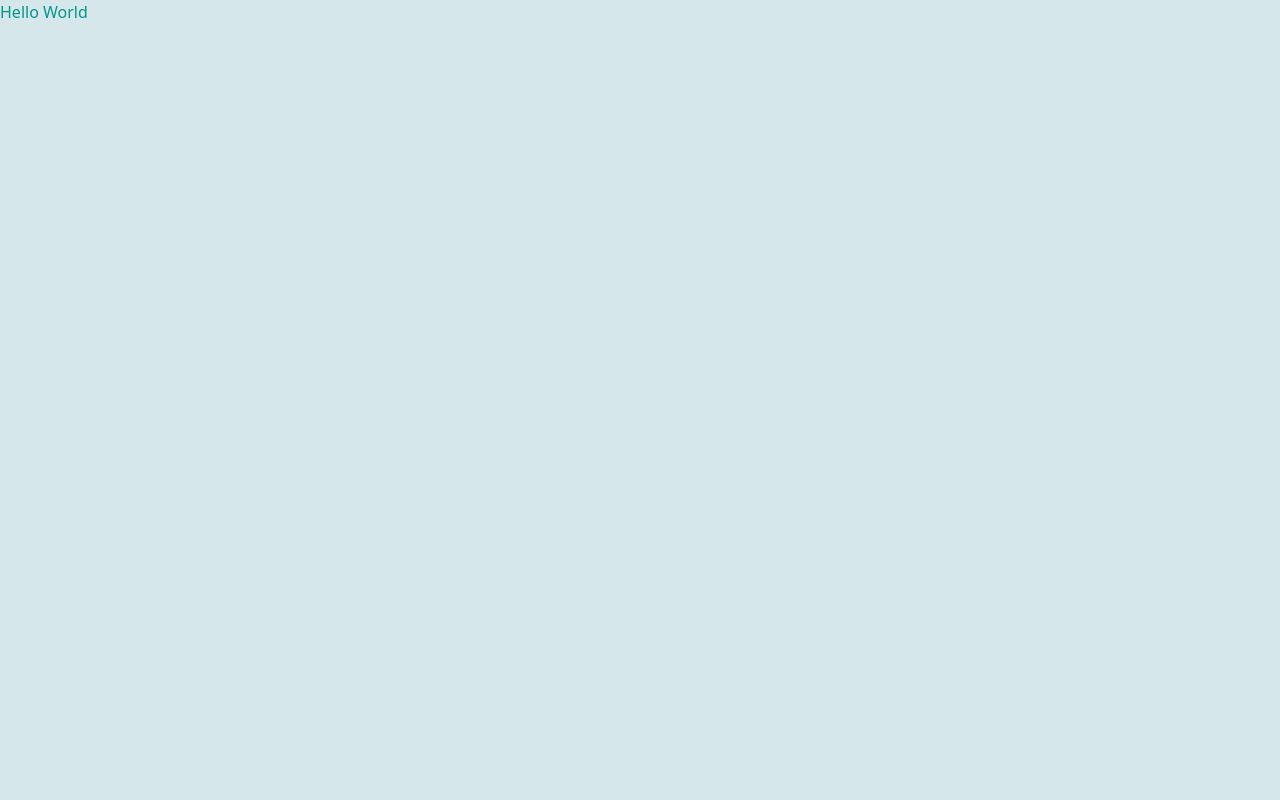
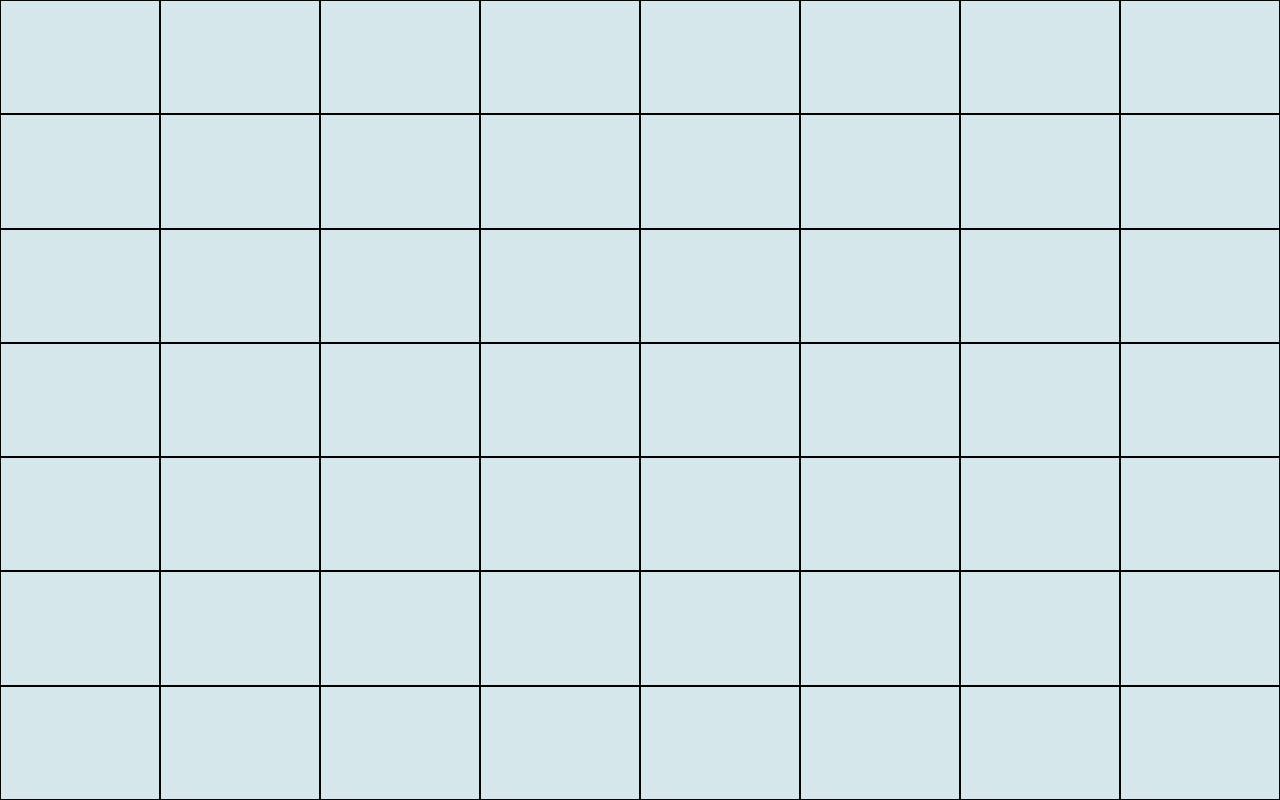
Before and after one commit to NodeWillDev/simple-crud-laravel-vue, a Vue app in the folder front-end/: page / in a window 1280 px wide. Built offline with nearby package versions, Linux system fonts and the light colour scheme.

Commit message:
97° commit from 2025

```diff
--- a/front-end/src/App.vue
+++ b/front-end/src/App.vue
@@ -1,3 +1,7 @@
+<script setup>
+import LineComponent from './components/lines/LineComponent.vue';
+</script>
+
 <template>
-  <h1 class="text-teal-600">Hello World</h1>
+  <LineComponent />
 </template>
--- /dev/null
+++ b/front-end/src/components/lines/LineComponent.vue
@@ -0,0 +1,11 @@
+<template>
+    <div class="w-screen h-screen absolute -z-50 grid grid-cols-8">
+        <div v-for="data in lines" :key="data" class="border"></div>
+    </div>
+
+</template>
+
+<script setup lang="ts">
+import { ref } from "vue"
+const lines = 56
+</script>
```
